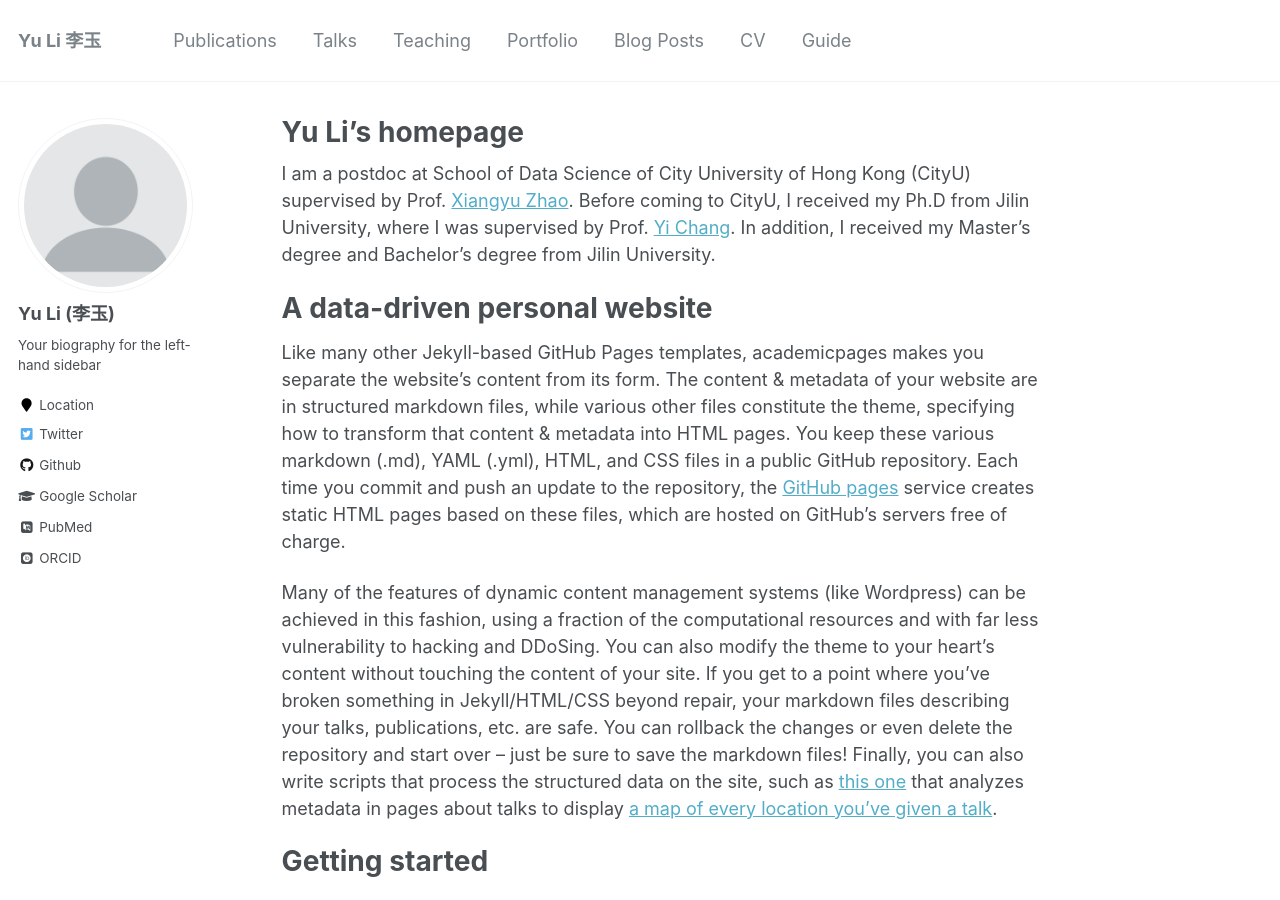
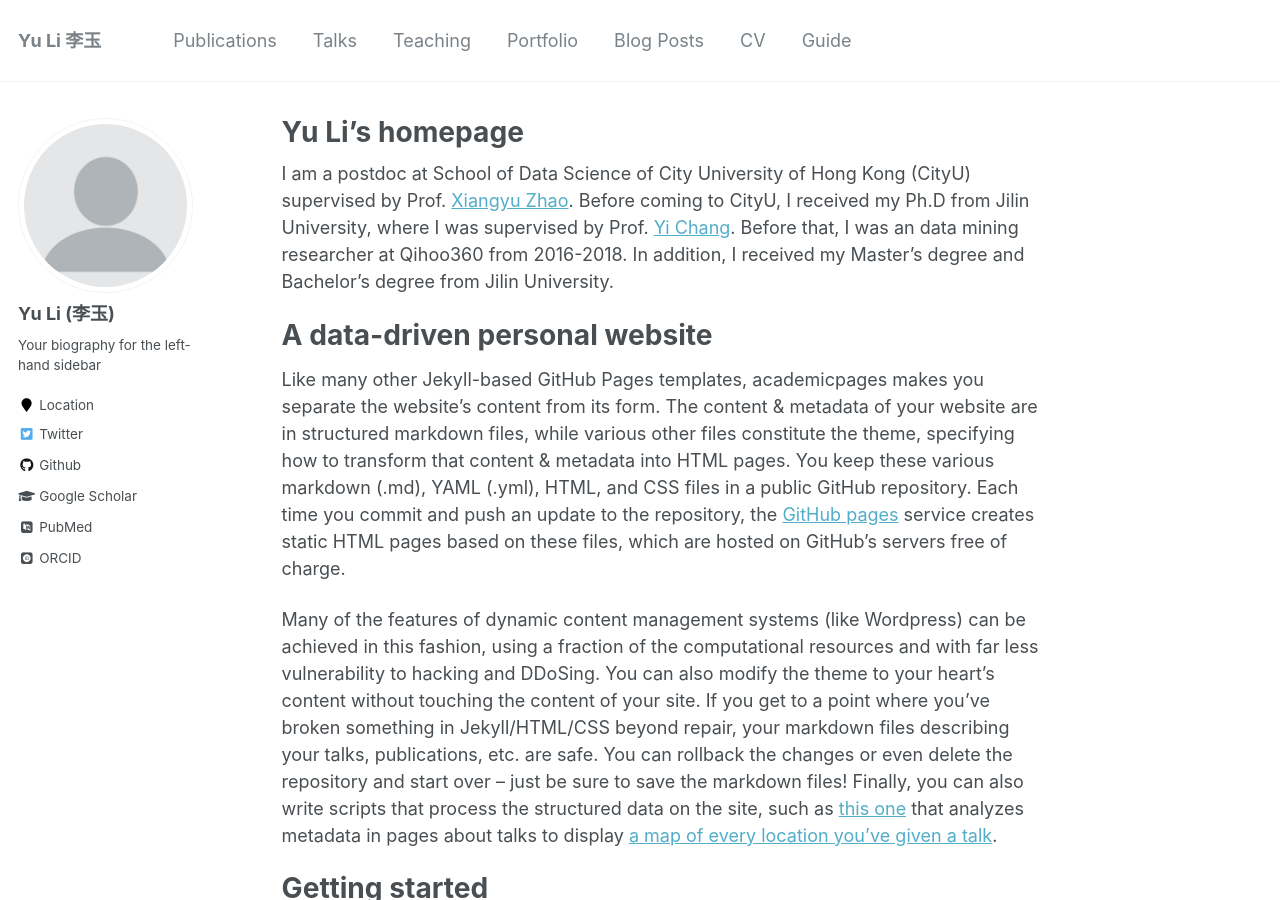
Before and after one commit to liyu1990/liyu1990.github.io, a Jekyll site: the page built from _pages/about.md, in a window 1280 px wide and 900 px high. Built offline with Jekyll 4.4.1, drawn with Linux system fonts in a browser that asks for light colours; some web fonts are replaced.

Commit message:
Update about.md

```diff
--- a/_pages/about.md
+++ b/_pages/about.md
@@ -9,7 +9,9 @@ redirect_from:
 ---
 
 
-I am a postdoc at School of Data Science of City University of Hong Kong (CityU) supervised by Prof. [Xiangyu Zhao](https://zhaoxyai.github.io/). Before coming to CityU, I received my Ph.D from Jilin University, where I was supervised by Prof. [Yi Chang](http://www.yichang-cs.com/). In addition, I received my Master's degree and Bachelor's degree from Jilin University.
+I am a postdoc at School of Data Science of City University of Hong Kong (CityU) supervised by Prof. [Xiangyu Zhao](https://zhaoxyai.github.io/).
+Before coming to CityU, I received my Ph.D from Jilin University, where I was supervised by Prof. [Yi Chang](http://www.yichang-cs.com/).
+Before that, I was an data mining researcher at Qihoo360 from 2016-2018. In addition, I received my Master's degree and Bachelor's degree from Jilin University.
 
 A data-driven personal website
 ======
```
